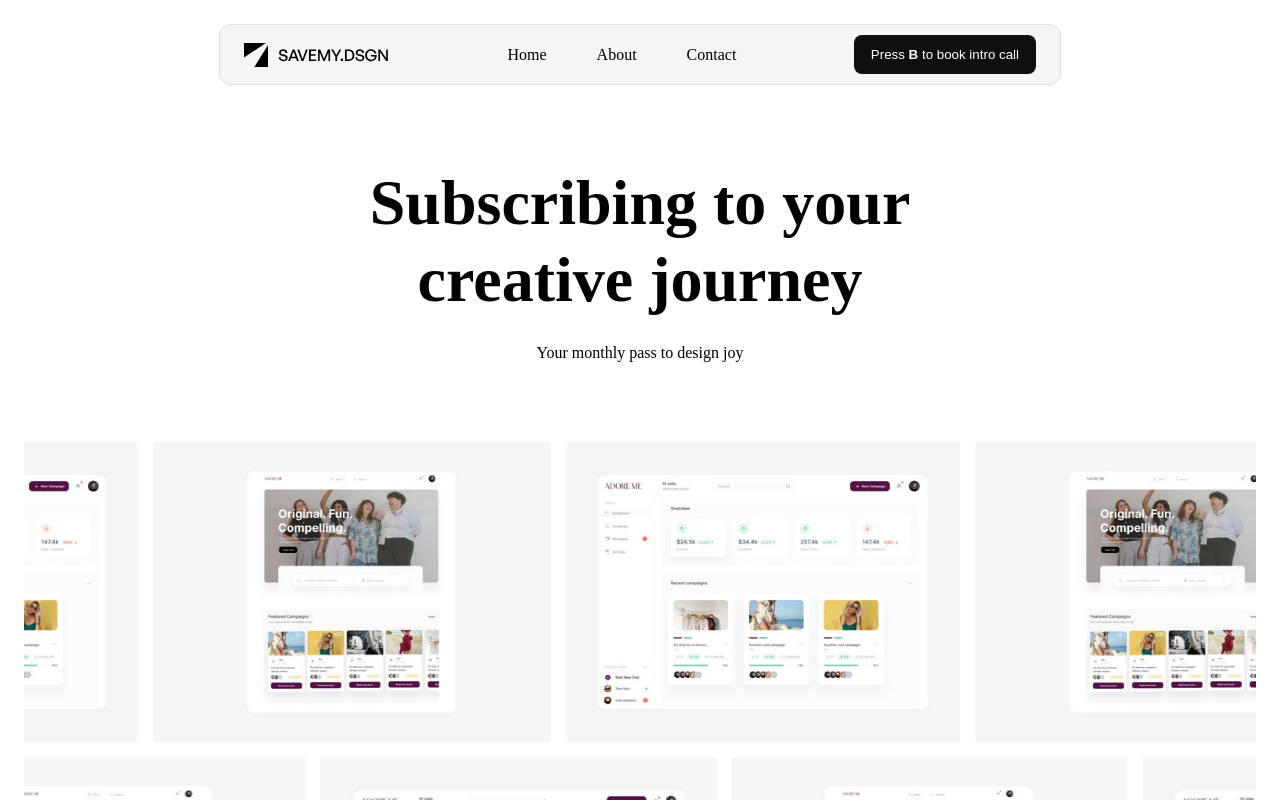
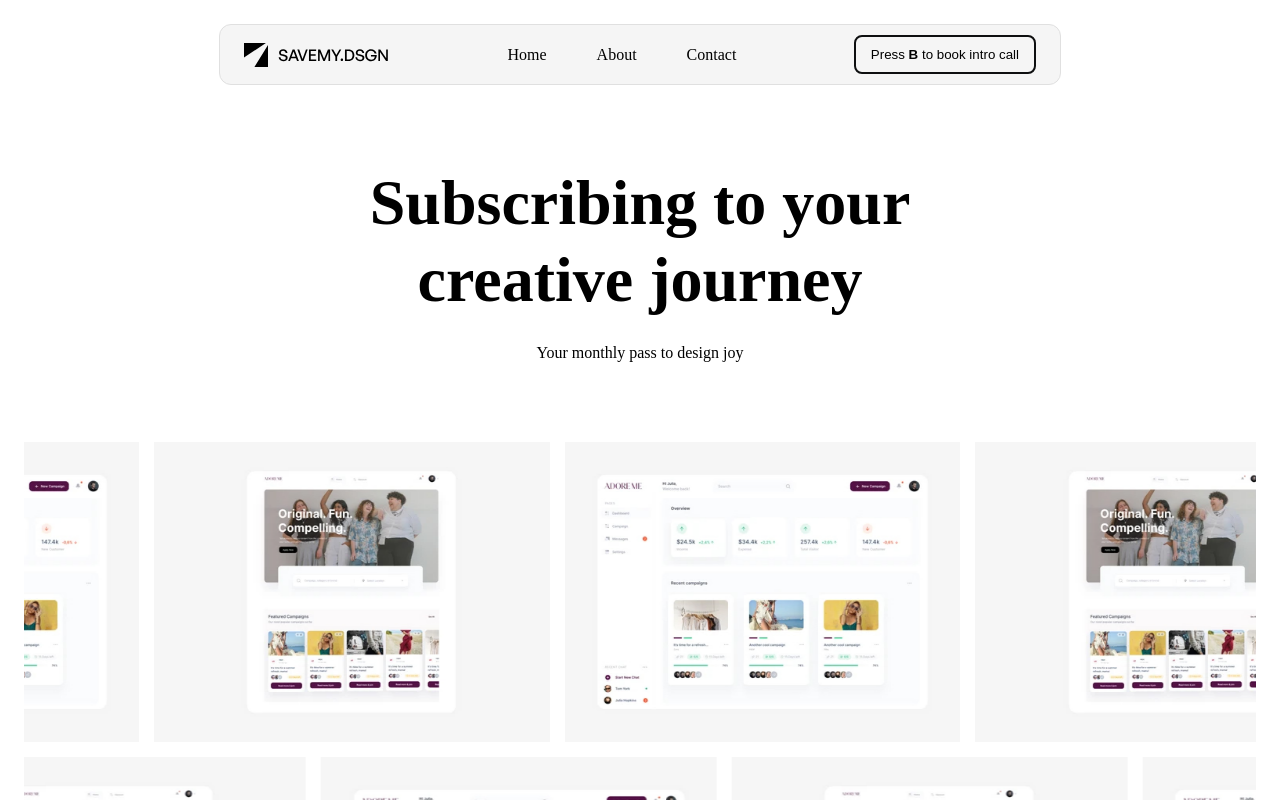
Before and after one commit to NikolayTok/SAVEMYDSGN, a Next.js app: page / in a window 1280 px wide. In both pictures the pointer is over the button 944 px from the left and 54 px from the top of the page. Shown: the top 800 px of the page. Built offline with nearby package versions, Linux system fonts and the light colour scheme.

Commit message:
Added btn styles

```diff
--- a/src/styles/app-button.scss
+++ b/src/styles/app-button.scss
@@ -1,8 +1,15 @@
 .app-button {
   background-color: var(--secondary-color);
+  color: var(--text-color-secondary);
+  border: 2px solid var(--secondary-color);
+  border-radius: 8px;
   padding: 10px 15px;
-  border-radius: 8px;
-  color: var(--text-color-secondary);
-  border-color: transparent;
   outline: transparent;
+  cursor: pointer;
+
+  &:hover {
+    color: var(--text-color);
+    background-color: var(--primary-color);
+    transition: color, background-color .1s;
+  }
 }
```
